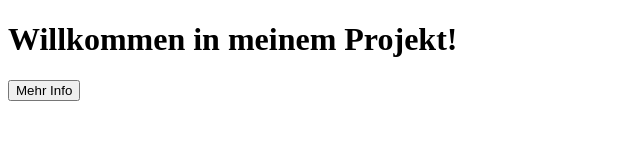
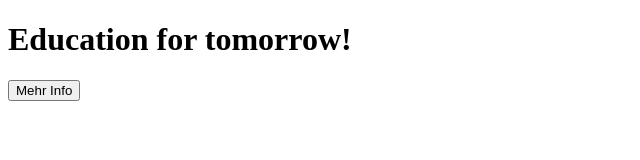
Before and after one commit to Janne219/Jannes-Website, a plain HTML site: page index.html in a window 1280 px wide. Shown: the whole page, without its empty margins (0-640 px from the left). Drawn offline with Linux system fonts and the light colour scheme.

Commit message:
Überschrift hinzugefügt

```diff
--- a/index.html
+++ b/index.html
@@ -7,7 +7,7 @@
   <link rel="stylesheet" href="style.css" />
 </head>
 <body>
-  <h1>Willkommen in meinem Projekt!</h1>
+  <h1>Education for tomorrow!</h1>
   <button onclick="zeigeInfo()">Mehr Info</button>
   <div id="info" style="display: none;">
     <p>Hier sind mehr Informationen...</p>
```
